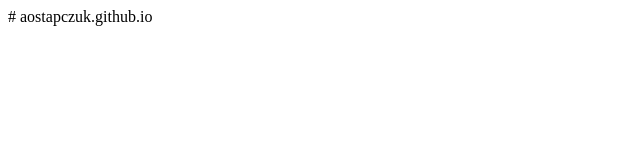
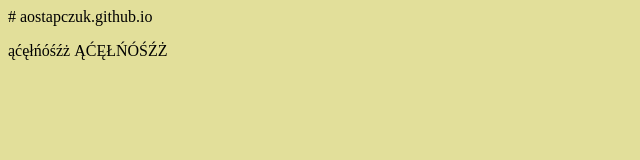
Before and after one commit to aostapczuk/aostapczuk.github.io, a plain HTML site: page index.html in a window 1280 px wide. Shown: the whole page, without its empty margins (0-640 px from the left). Drawn offline with nearby package versions, Linux system fonts and the light colour scheme.

Commit message:
Update index.html

```diff
--- a/index.html
+++ b/index.html
@@ -1 +1,15 @@
 # aostapczuk.github.io
+<!doctype html public "♥♥♥">
+<html lang=pl>
+<head>
+  <meta charset=utf-8>
+  <title>Szablon strony HTML5</title>
+  <script src="http://code.jquery.com/jquery.min.js"></script>
+  <style>
+    body { background: #E2DF9A; }
+  </style>
+</head>
+<body>
+  <p>ąćęłńóśźż ĄĆĘŁŃÓŚŹŻ</p>
+</body>
+</html>
```
